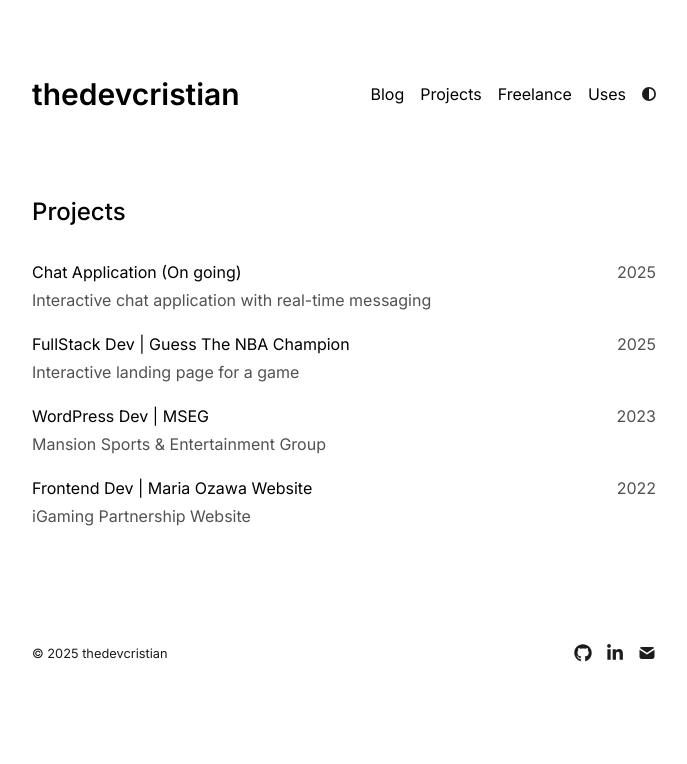
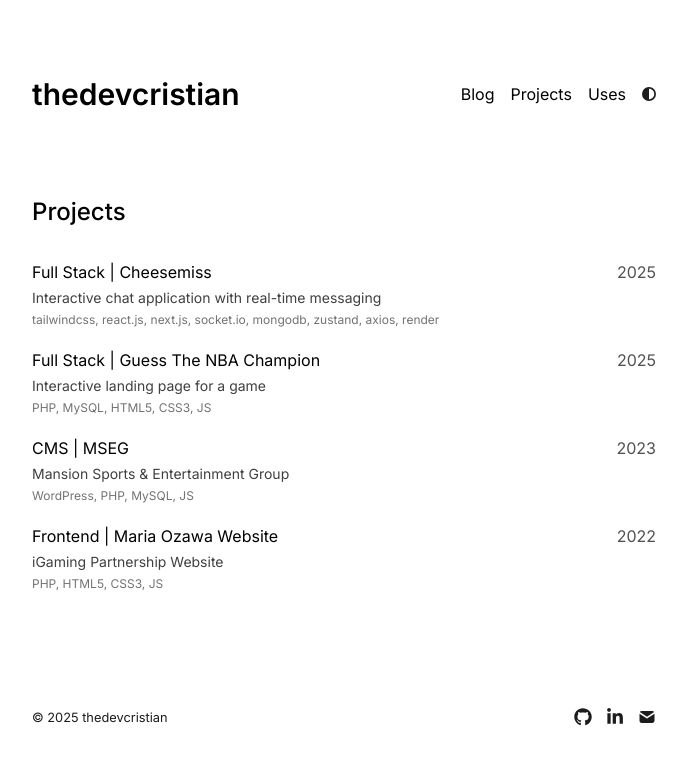
Before and after one commit to crispaulcastaneda/devcristian, a Next.js app: page /projects in a window 1280 px wide. Shown: the top 764 px of the page, without its empty margins (296-983 px from the left). Built offline with nearby package versions, Linux system fonts and the light colour scheme.

Commit message:
Modified project, delete freelance

```diff
--- a/app/components/nav.tsx
+++ b/app/components/nav.tsx
@@ -5,7 +5,6 @@ import { metaData } from '../lib/config';
 const navItems = {
   '/blog': { name: 'Blog' },
   '/projects': { name: 'Projects' },
-  '/freelance': {name: 'Freelance'},
   '/uses': { name: 'Uses' },
 };
 
--- a/app/freelance/page.tsx
+++ /dev/null
@@ -1,43 +0,0 @@
-import React from 'react';
-import type { Metadata } from 'next';
-
-export const metadata: Metadata = {
-  title: 'Freelance',
-  description: 'Another environment where I contribute my skills.',
-};
-
-export default function Freelance() {
-  return (
-    <section>
-      <h2 className="mb-8 text-2xl font-medium">My freelance journey</h2>
-      <article className="prose prose-neutral dark:prose-invert">
-
-        <p>Freelancing is a significant part of my career in the Software Development field.
-          It allows me to apply my skills and knowledge to real-world projects, collaborate with diverse clients, and continuously learn and adapt to new challenges.
-        </p>
-        <p>Through freelancing platforms and direct client engagements, I have had the opportunity to work on a variety of projects, ranging from small business websites to complex web applications. Each project has contributed to my growth as a developer, enhancing my problem-solving abilities and technical expertise.
-        </p>
-
-        <p>If you are interested to build a project with me, I can offer a services where you can give trust and confidence that I will deliver the best quality of work.
-        </p>
-
-        <h3>What I can offer</h3>
-        <ul>
-          <li>Web Development: Building responsive and user-friendly websites using modern technologies such as HTML, CSS, JavaScript, React.js, Next.js, TypeScript, and Tailwind CSS.</li>
-          <li>Full-Stack Development: Developing complete web applications with both frontend and backend components, utilizing Node.js and PHP for server-side logic and database management.</li>
-          <li>Website Maintenance: Providing ongoing support and maintenance for existing websites, including updates, bug fixes, and performance optimization.</li>
-          <li>Email template that could help your digital marketing solutions.</li>
-          <li>Consultation: Offering expert advice on web development best practices, technology stack selection, and project planning to ensure successful project outcomes.</li>
-        </ul>
-
-        <p>Feel free to reach out to me via email: <a href="mailto:cristianpaul_c@yahoo.com">cristianpaul_c@yahoo.com</a></p>
-
-        <p>In my platform you can visit: <br/>
-          <a href="https://www.upwork.com/freelancers/~01693c15544a38d577">upwork</a> <br/>
-          <a href="https://www.raket.ph/crispaulcastaneda">Raket.ph</a></p>
-
-
-      </article>
-    </section>
-  );
-}
--- a/app/projects/page.tsx
+++ b/app/projects/page.tsx
@@ -27,8 +27,11 @@ export default function Projects() {
                 {project.year}
               </p>
             </div>
-            <p className="text-neutral-600 dark:text-neutral-400">
+            <p className="text-neutral-700 dark:text-neutral-400 text-sm">
                 {project.description}
+            </p>
+            <p className="text-neutral-500 dark:text-neutral-500 text-xs">
+                {project.tech}
               </p>
           </Link>
         ))}
--- a/app/projects/project-data.tsx
+++ b/app/projects/project-data.tsx
@@ -3,31 +3,36 @@ export interface Project {
   year: number;
   description: string;
   url: string;
+  tech: string;
 }
 
 export const projects: Project[] = [
   {
-    title: 'Chat Application (On going)',
+    title: 'Full Stack | Cheesemiss',
     year: 2025,
     description: 'Interactive chat application with real-time messaging',
     url: 'https://github.com/crispaulcastaneda/cheese-miss.git',
+    tech: 'tailwindcss, react.js, next.js, socket.io, mongodb, zustand, axios, render',
   },
   {
-    title: 'FullStack Dev | Guess The NBA Champion',
+    title: 'Full Stack | Guess The NBA Champion',
     year: 2025,
     description: 'Interactive landing page for a game',
     url: 'https://github.com/crispaulcastaneda/guess-the-winner',
+    tech: 'PHP, MySQL, HTML5, CSS3, JS',
   },
   {
-    title: 'WordPress Dev | MSEG ',
+    title: 'CMS | MSEG ',
     year: 2023,
     description: 'Mansion Sports & Entertainment Group',
     url: 'https://mansionsports.com/',
+    tech: 'WordPress, PHP, MySQL, JS',
   },
   {
-    title: 'Frontend Dev | Maria Ozawa Website',
+    title: 'Frontend | Maria Ozawa Website',
     year: 2022,
     description: 'iGaming Partnership Website',
     url: 'https://github.com/crispaulcastaneda/landing-page-mo',
+    tech: 'PHP, HTML5, CSS3, JS',
   },
 ];
```
